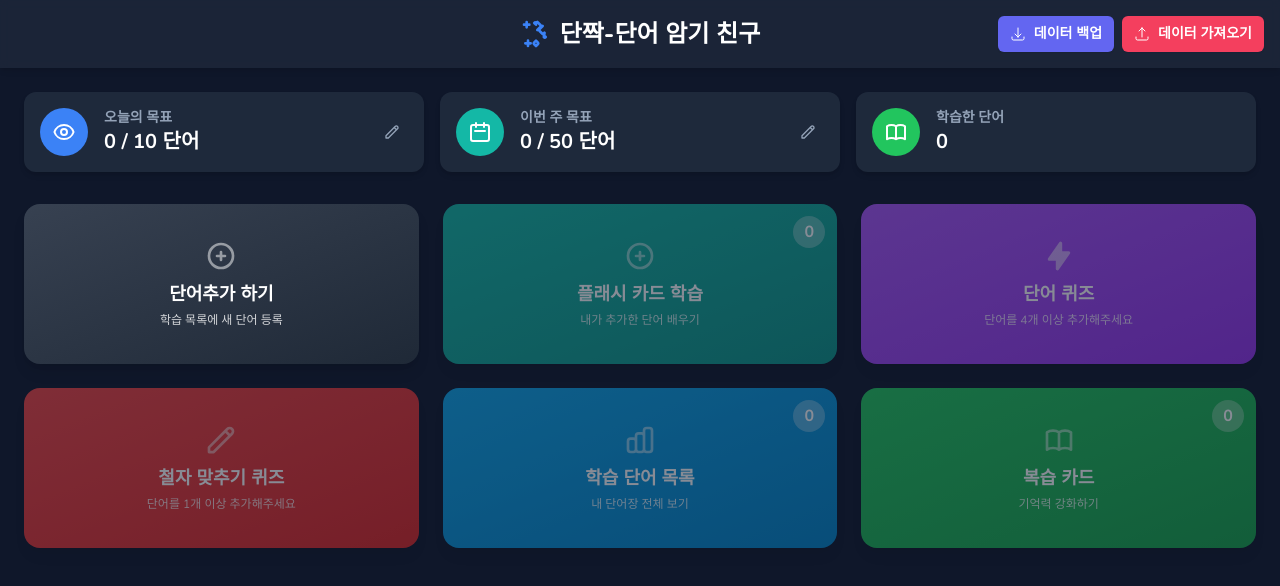
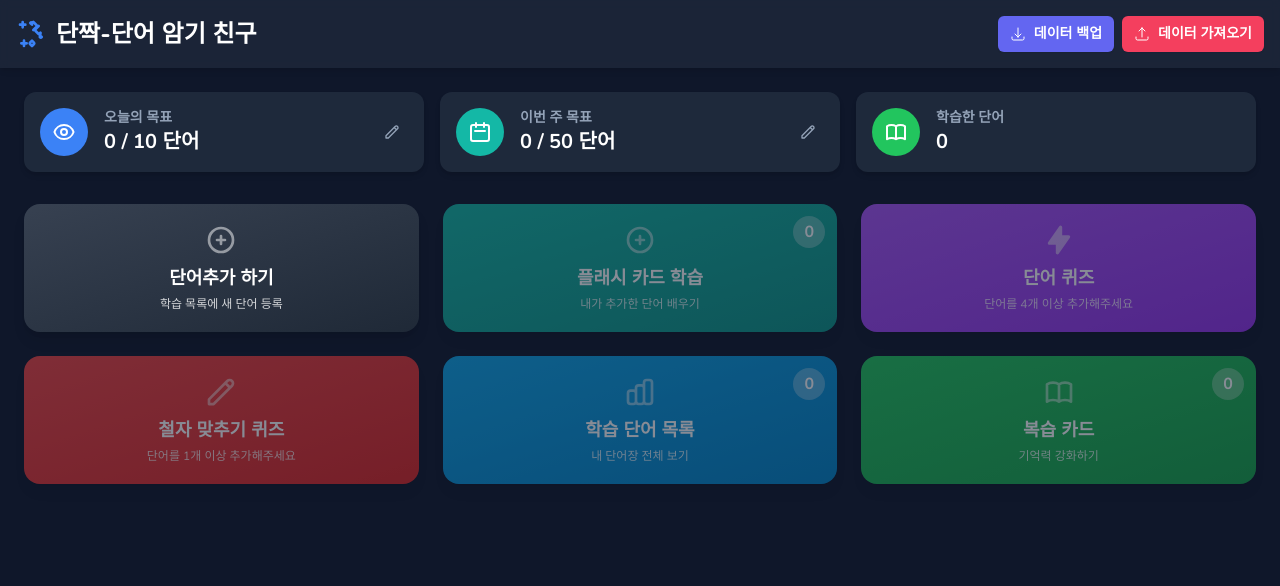
Before and after one commit to pjb402811-glitch/DanJaKK, a React (Vite) app: page / in a window 1280 px wide. Shown: the top 586 px of the page. Built offline with nearby package versions, Linux system fonts and the light colour scheme.

Commit message:
카드크기축소

```diff
--- a/App.tsx
+++ b/App.tsx
@@ -156,13 +156,12 @@ const App: React.FC = () => {
 
   const renderHeader = (stats: UserStats) => (
     <header className="bg-slate-800/80 backdrop-blur-sm shadow-md sticky top-0 z-10 p-4">
-      <div className="max-w-7xl mx-auto grid grid-cols-3 items-center">
-        <div>{/* Spacer */}</div>
-        <div className="flex items-center gap-2 justify-center whitespace-nowrap">
+      <div className="max-w-7xl mx-auto flex items-center justify-between">
+        <div className="flex items-center gap-2 whitespace-nowrap">
           <SparklesIcon className="w-8 h-8 text-blue-500" />
           <h1 className="text-xl md:text-2xl font-extrabold text-white">단짝-단어 암기 친구</h1>
         </div>
-        <div className="flex items-center gap-2 justify-self-end">
+        <div className="flex items-center gap-2">
             <button
                 onClick={handleBackupData}
                 className="flex items-center gap-2 px-3 py-2 text-sm font-bold text-white bg-indigo-500 rounded-md shadow-sm hover:bg-indigo-600 transition-colors"
--- a/components/Dashboard.tsx
+++ b/components/Dashboard.tsx
@@ -33,7 +33,7 @@ const ActionButton: React.FC<{ icon: React.ReactNode; title: string; subtitle: s
     <button
       onClick={onClick}
       disabled={disabled}
-      className={`relative w-full h-40 text-center p-4 rounded-2xl shadow-lg flex flex-col items-center justify-center gap-2 transition-transform transform hover:scale-105 ${color} ${disabled ? 'opacity-50 cursor-not-allowed' : 'hover:shadow-xl'}`}
+      className={`relative w-full h-32 text-center p-4 rounded-2xl shadow-lg flex flex-col items-center justify-center gap-2 transition-transform transform hover:scale-105 ${color} ${disabled ? 'opacity-50 cursor-not-allowed' : 'hover:shadow-xl'}`}
     >
       {icon}
       <div>
```
